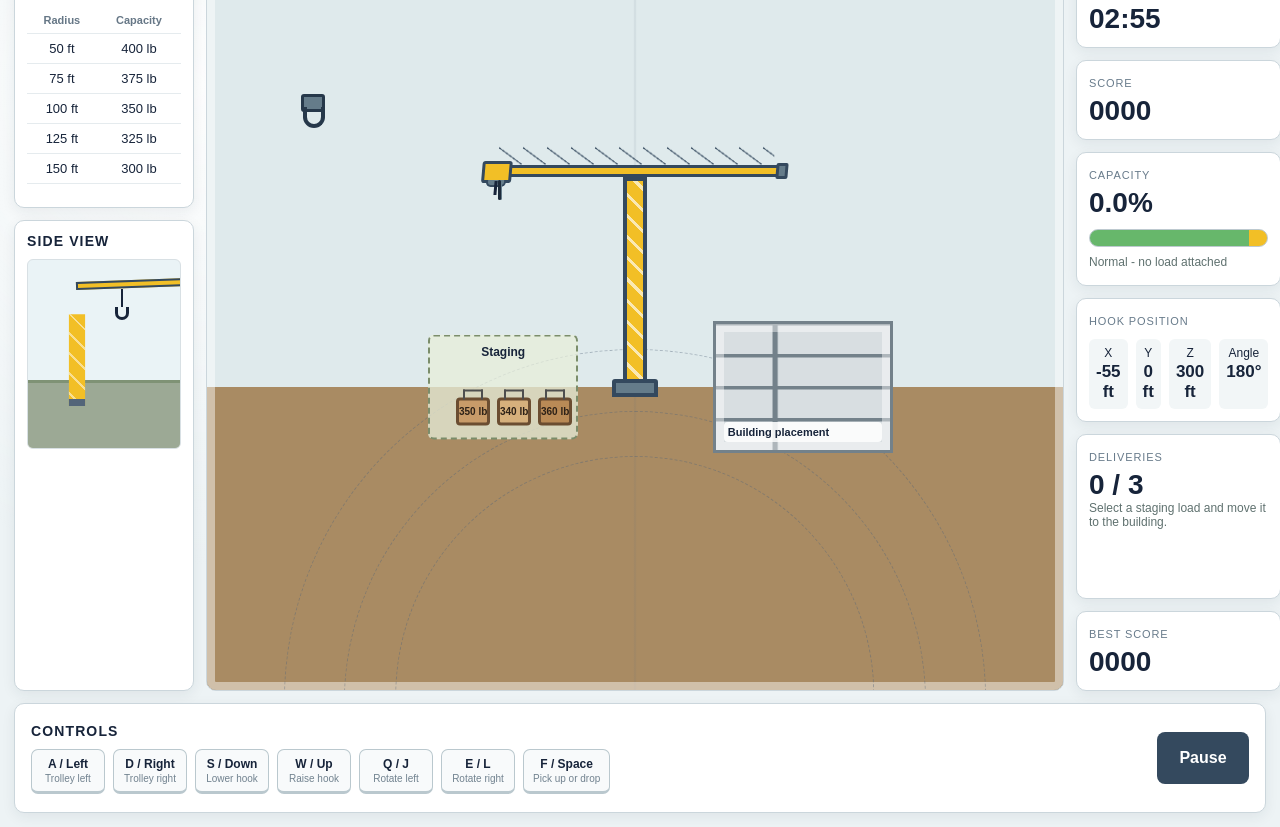
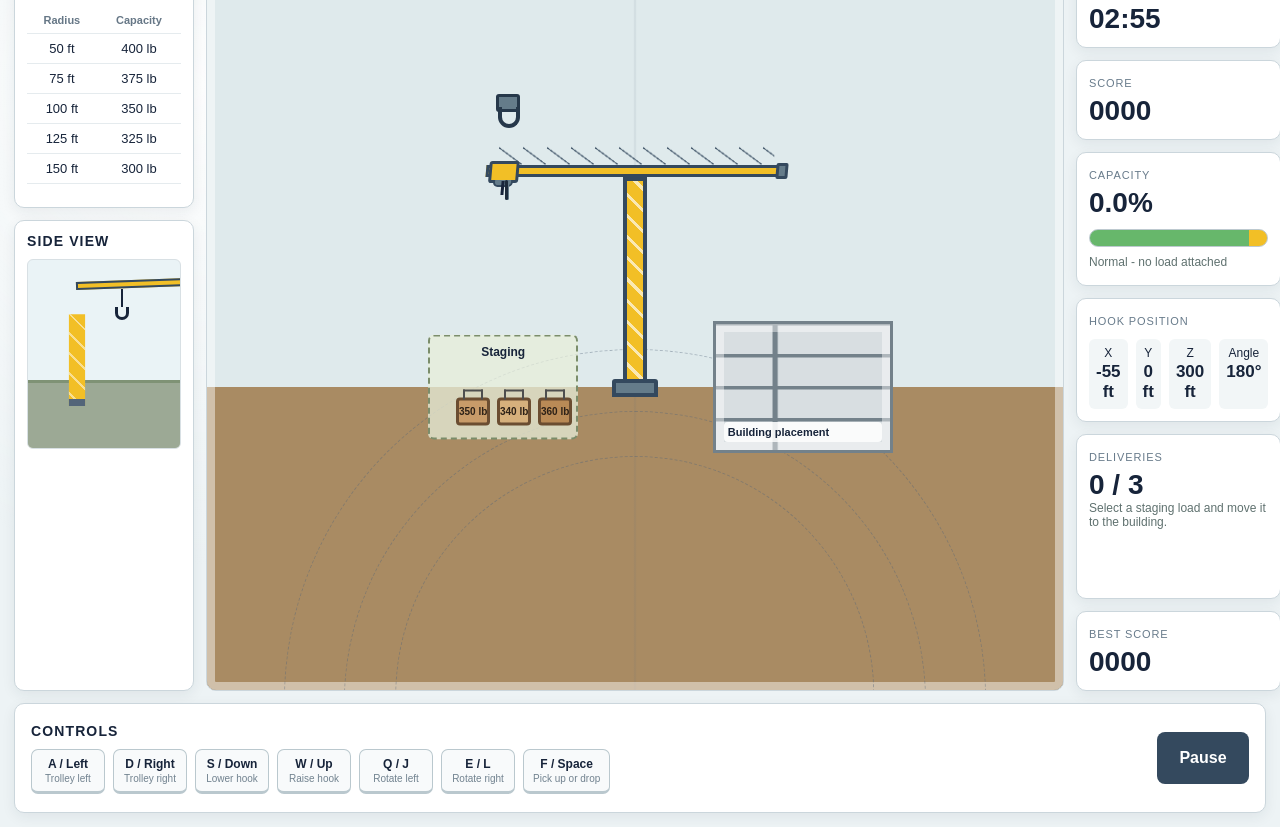
Before and after one commit to LandonC-26/Crane_Operator_App, a plain HTML site: page index.html in a window 1280 px wide. Shown: the part 46-873 px from the top of the page. Drawn offline with Linux system fonts and the light colour scheme.

Commit message:
Align crane hook trolley and cable
Co-authored-by: Copilot <223556219+Copilot@users.noreply.github.com>

```diff
--- a/index.html
+++ b/index.html
@@ -1131,18 +1131,19 @@
           visualHookX = buildingRect.left - worksiteRect.left + buildingRect.width / 2;
         }
 
-        const trolleyRelativeToJib = visualHookX - (towerRect.left - worksiteRect.left) + 118;
-        trolley.style.left = `${Math.max(8, Math.min(290, trolleyRelativeToJib))}px`;
-
+        const jibElement = document.querySelector(".jib");
+        const jibRect = jibElement.getBoundingClientRect();
+        const trolleyLeftInJib = visualHookX - (jibRect.left - worksiteRect.left);
+        trolley.style.left = `${Math.max(15, Math.min(jibRect.width - 15, trolleyLeftInJib))}px`;
         const trolleyRect = trolley.getBoundingClientRect();
         const trolleyX = trolleyRect.left - worksiteRect.left + trolleyRect.width / 2;
         const cableTop = trolleyRect.bottom - worksiteRect.top - 4;
         cable.style.left = `${trolleyX}px`;
         cable.style.top = `${cableTop}px`;
         cable.style.height = `${Math.max(20, visualHookY - cableTop)}px`;
-        hook.style.left = `${visualHookX - 17}px`;
+        hook.style.left = `${trolleyX - 17}px`;
         hook.style.top = `${visualHookY - 14}px`;
-        jib.style.transform = `skewX(-5deg) rotate(${(state.angle - 180) * 0.12}deg)`;
+        jibElement.style.transform = "skewX(-5deg)";
         angleValue.textContent = `${Math.round(state.angle)}°`;
         xValue.textContent = `${Math.round(position.x)} ft`;
         yValue.textContent = `${Math.round(position.y)} ft`;
```
Also changed, not shown: 1 other file.
